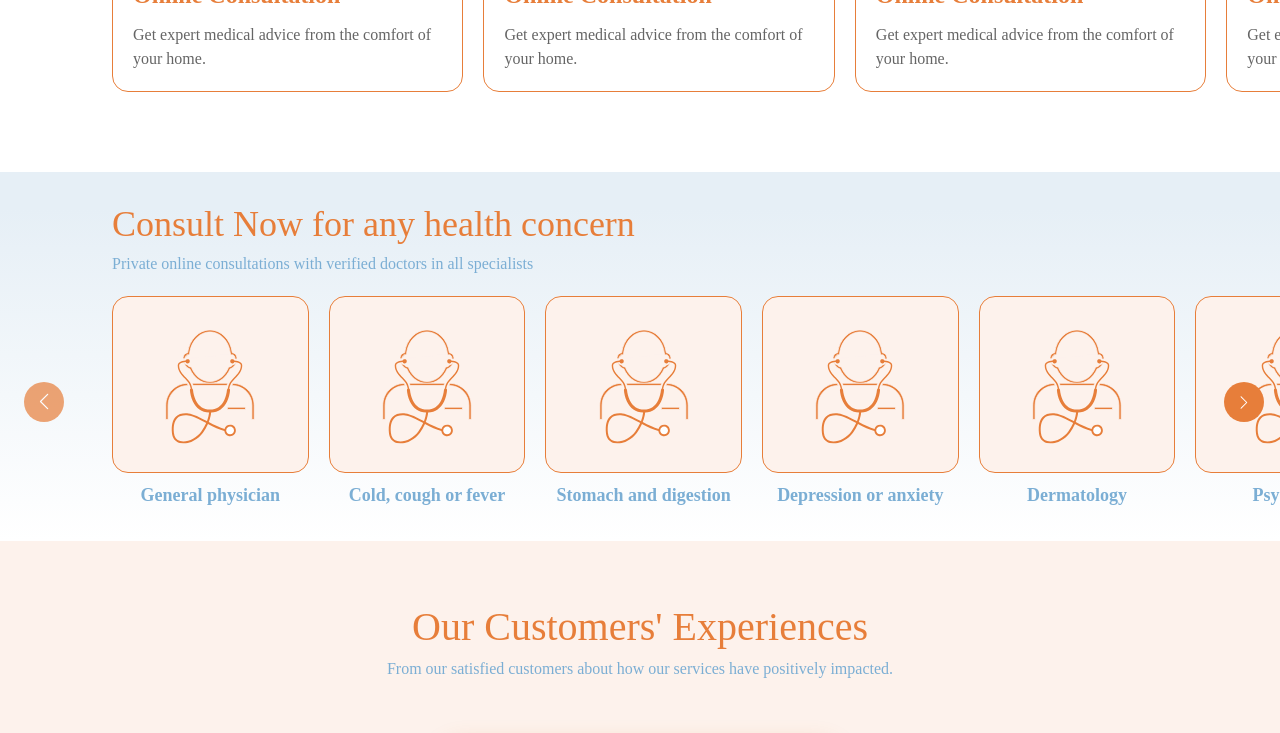
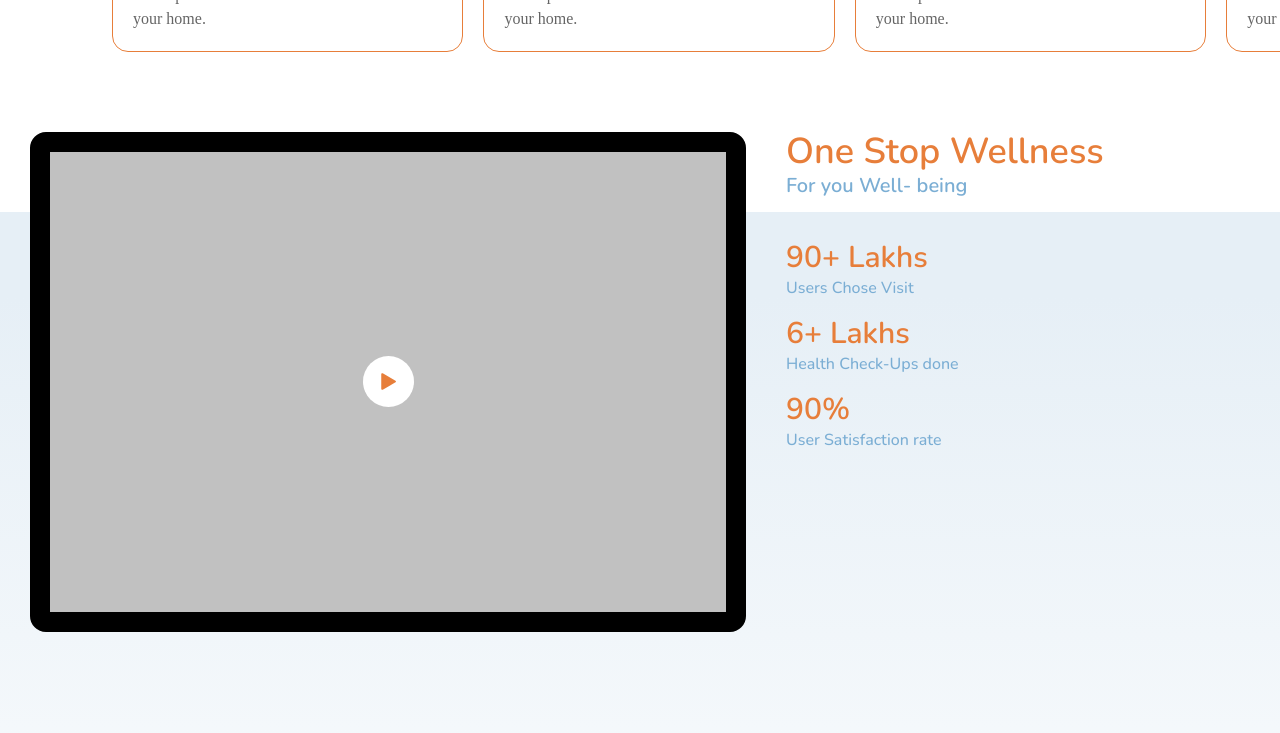
Before and after one commit to vinaykanna/medihub, a React (Vite) app: page / in a window 1280 px wide. Shown: the part 1140-1873 px from the top of the page. Built offline with nearby package versions, Linux system fonts and the light colour scheme; a web font is replaced by a local one.

Commit message:
build video with stats component

```diff
--- a/src/pages/Welcome/components/HealthConcerns.jsx
+++ b/src/pages/Welcome/components/HealthConcerns.jsx
@@ -2,16 +2,17 @@ import { Navigation } from "swiper/modules";
 import { Swiper, SwiperSlide } from "swiper/react";
 import "swiper/css";
 import "swiper/css/navigation";
-import arrow from "@assets/images/arrow.svg";
 import { twJoin, twMerge } from "tailwind-merge";
 import { HEALTH_CONCERNS } from "@constants/health-concerns.constants";
 import { HEALTH_CONCERNS_SWIPER_BREAKPOINTS } from "@pages/Welcome/welcome.constants";
 import Chevron from "@assets/icons/Chevron";
+import Stats from "@pages/Welcome/components/Stats";
 
 function HealthConcerns() {
   return (
-    <section className="py-8 bg-gradient-to-b from-secondary-light from-10%">
-      <header className="pl-28">
+    <section className="py-8 bg-gradient-to-b from-secondary-light from-10% mt-20">
+      <Stats />
+      <header className="pl-28 mt-24">
         <h1 className="text-primary-solid text-4xl">
           Consult Now for any health concern
         </h1>
--- a/src/pages/Welcome/components/OurSevices.jsx
+++ b/src/pages/Welcome/components/OurSevices.jsx
@@ -9,7 +9,7 @@ import { SERVICES_SWIPER_BREAKPOINTS } from "@pages/Welcome/welcome.constants";
 
 function OurServices() {
   return (
-    <section className="py-20">
+    <section className="pt-10 pb-20">
       <header className="pl-28">
         <h1 className="text-primary-solid text-4xl">Our Services</h1>
         <p className="text-secondary-solid text-base mt-2">
--- /dev/null
+++ b/src/pages/Welcome/components/Stats.jsx
@@ -0,0 +1,50 @@
+import play from "@assets/images/play.svg";
+import { twJoin, twMerge } from "tailwind-merge";
+function Stats() {
+  return (
+    <section className="grid grid-cols-5 max-w-[1220px] mx-auto gap-10 -mt-28">
+      <article
+        className={twJoin(
+          "border-[20px] border-black min-h-[500px] col-span-3",
+          "rounded-2xl  bg-[#C1C1C1]",
+          "flex justify-center items-center"
+        )}
+      >
+        <div
+          className={twJoin(
+            "w-[51px] h-[51px] bg-white rounded-full",
+            "flex justify-center items-center cursor-pointer"
+          )}
+        >
+          <img src={play} alt="" />
+        </div>
+      </article>
+      <article className="col-span-2">
+        <h3 className="text-4xl font-nunito-bold text-primary-solid">
+          One Stop Wellness
+        </h3>
+        <h5 className="text-xl font-nunito-bold text-secondary-solid">
+          For you Well- being
+        </h5>
+        <div className="mt-10">
+          <Stat title="90+ Lakhs" desc="Users Chose Visit" />
+          <Stat title="6+ Lakhs" desc="Health Check-Ups done" />
+          <Stat title="90%" desc="User Satisfaction rate" />
+        </div>
+      </article>
+    </section>
+  );
+}
+
+function Stat({ className = "", title, desc }) {
+  return (
+    <div className={twMerge("mt-4", className)}>
+      <h3 className="text-3xl font-nunito-bold text-primary-solid">{title}</h3>
+      <p className="text-base font-nunito-medium text-secondary-solid">
+        {desc}
+      </p>
+    </div>
+  );
+}
+
+export default Stats;
```
Also changed, not shown: src/assets/images/play.svg (added).
